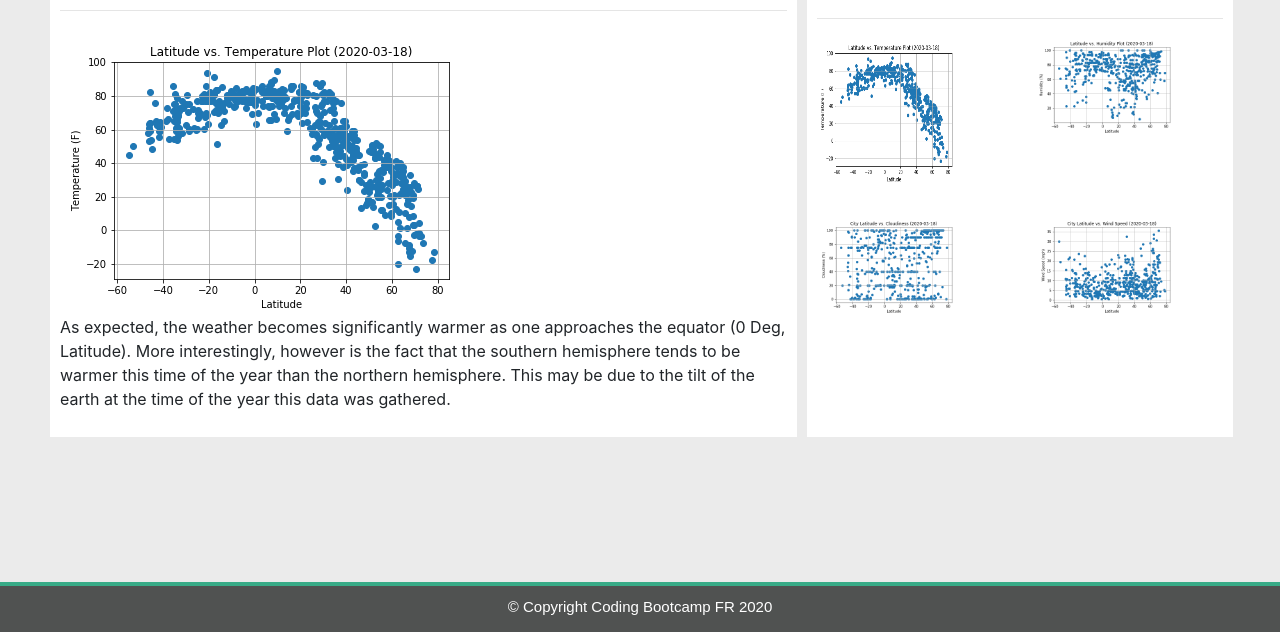
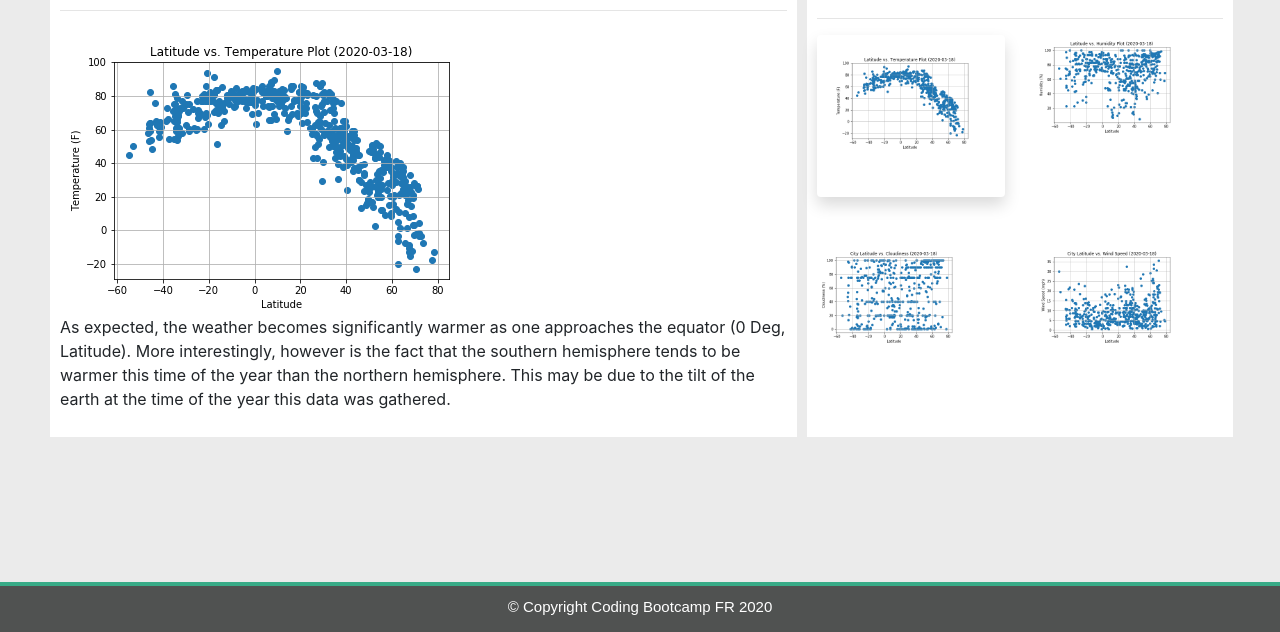
Before and after one commit to frazak30/Web-Design-Challenge, a plain HTML site: page WebVisualizations/temp.html in a window 1280 px wide. Shown: the part 168-800 px from the top of the page. Drawn offline with nearby package versions, Linux system fonts and the light colour scheme.

Commit message:
final changes

```diff
--- a/WebVisualizations/temp.html
+++ b/WebVisualizations/temp.html
@@ -62,7 +62,10 @@
                <hr>
                <div class="row">
                    <div class="col-xs-3 colsm-3 col-md-6">
-                       <img class="img-size" src="./img/LatitudevsTemperature.png" alt="latitudevstemperature" style="width:150px;height:150px;">
+                    <div class="shadow p-3 mb-5 bg-white rounded">
+                       <img class="img-size" src="./img/LatitudevsTemperature.png" alt="latitudevstemperature">
+                    </div>
+
                    </div>
                    <div class="col-lg-6 col-4">
                        <img class="img-size" src="./img/HumidityvsLat.png" alt="HumidityvsLat">
```
